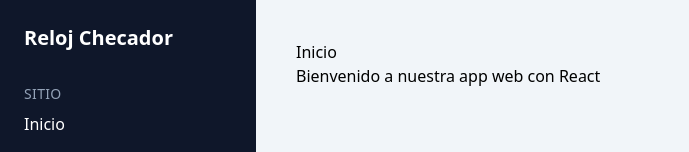
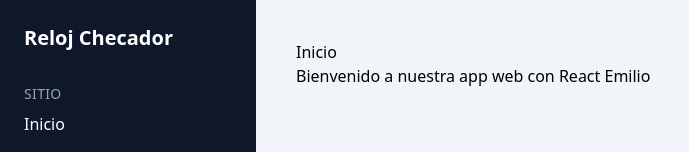
Before and after one commit to arlinchc/ontimeClock, a React (Vite) app: page / in a window 1280 px wide. Shown: the top 152 px of the page, without its empty margins (0-689 px from the left). Built offline with nearby package versions, Linux system fonts and the light colour scheme.

Commit message:
Cambios en Clock UI - Emilio

```diff
--- a/src/pages/Home.jsx
+++ b/src/pages/Home.jsx
@@ -2,7 +2,7 @@ function Home(){
     return(
         <div>
             <h2>Inicio</h2>
-            <p>Bienvenido a nuestra app web con React</p>
+            <p>Bienvenido a nuestra app web con React Emilio</p>
         </div>
     )
 }
```
